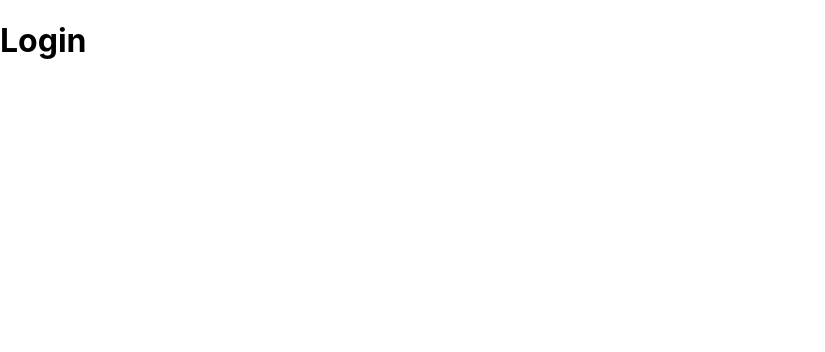
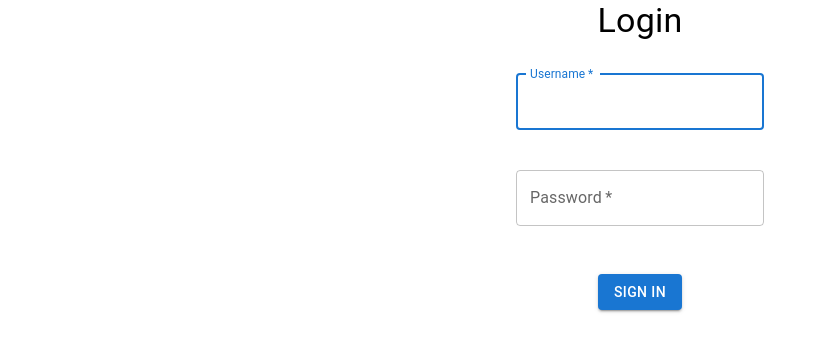
Before and after one commit to WenxuC/fridge, a React (Create React App) app in the folder fridge_app/frontend/: page /login in a window 1280 px wide. Shown: the top 352 px of the page, without its empty margins (0-825 px from the left). Built offline with nearby package versions, Linux system fonts and the light colour scheme.

Commit message:
created login component

```diff
--- a/fridge_app/frontend/package.json
+++ b/fridge_app/frontend/package.json
@@ -3,11 +3,16 @@
   "version": "0.1.0",
   "private": true,
   "dependencies": {
+    "@emotion/react": "^11.10.5",
+    "@emotion/styled": "^11.10.5",
     "@material-ui/core": "^4.12.4",
     "@material-ui/icons": "^4.11.3",
+    "@mui/icons-material": "^5.10.16",
+    "@mui/material": "^5.10.17",
     "@testing-library/jest-dom": "^5.16.5",
     "@testing-library/react": "^13.4.0",
     "@testing-library/user-event": "^13.5.0",
+    "axios": "^1.2.1",
     "react": "^18.2.0",
     "react-dom": "^18.2.0",
     "react-router-dom": "^6.4.5",
--- a/fridge_app/frontend/src/components/Login.js
+++ b/fridge_app/frontend/src/components/Login.js
@@ -1,5 +1,76 @@
-import React from 'react';
+import React, { useState } from 'react';
+import {
+	Avatar,
+	Button,
+	CssBaseline,
+	Link,
+	Grid,
+	Box,
+	TextField,
+	Typography,
+	Container,
+} from '@mui/material';
+import { useNavigate } from 'react-router-dom';
+import axios from 'axios';
+export default function Login() {
+	const navigate = useNavigate();
+	const [username, setUsername] = useState('');
+	const [password, setPassword] = useState('');
 
-export default function Login() {
-	return <h1>Login</h1>;
+	const handleSubmit = () => {
+		const body = {
+			user_name: username,
+			password: password,
+		};
+		axios.post('http://localhost:8000/account/login', body).then(response => {
+			if (response.statusText) {
+				navigate('/dashboard');
+			} else {
+				console.log(response.statusText);
+			}
+		});
+	};
+
+	return (
+		<Grid container spacing={2} align='center'>
+			<Grid item xs={12}>
+				<Typography variant='h4' component='h4'>
+					Login
+				</Typography>
+			</Grid>
+			<Grid item xs={12}>
+				<TextField
+					margin='normal'
+					required
+					label='Username'
+					placeholder='User Name'
+					value={username}
+					onChange={e => setUsername(e.target.value)}
+					autoFocus
+				/>
+			</Grid>
+			<Grid item xs={12}>
+				<TextField
+					margin='normal'
+					required
+					label='Password'
+					value={password}
+					onChange={e => setPassword(e.target.value)}
+					type='password'
+					placeholder='Password'
+				/>
+			</Grid>
+			<Grid item xs={12}>
+				<Button
+					type='submit'
+					value='Login'
+					variant='contained'
+					sx={{ mt: 3, mb: 2 }}
+					onClick={handleSubmit}
+				>
+					Sign In
+				</Button>
+			</Grid>
+		</Grid>
+	);
 }
```
Also changed, not shown: 1 other file (tests, documents, lock files or other folders).
